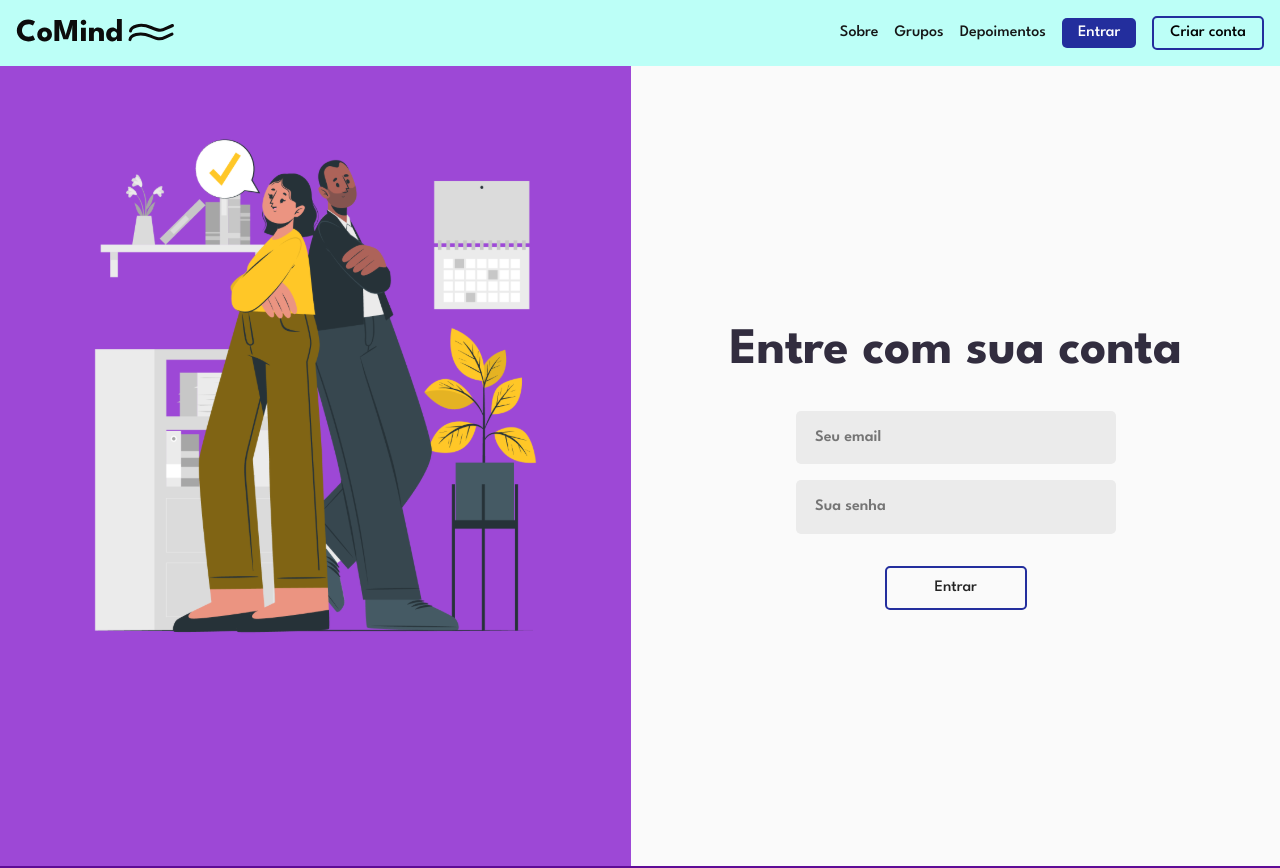
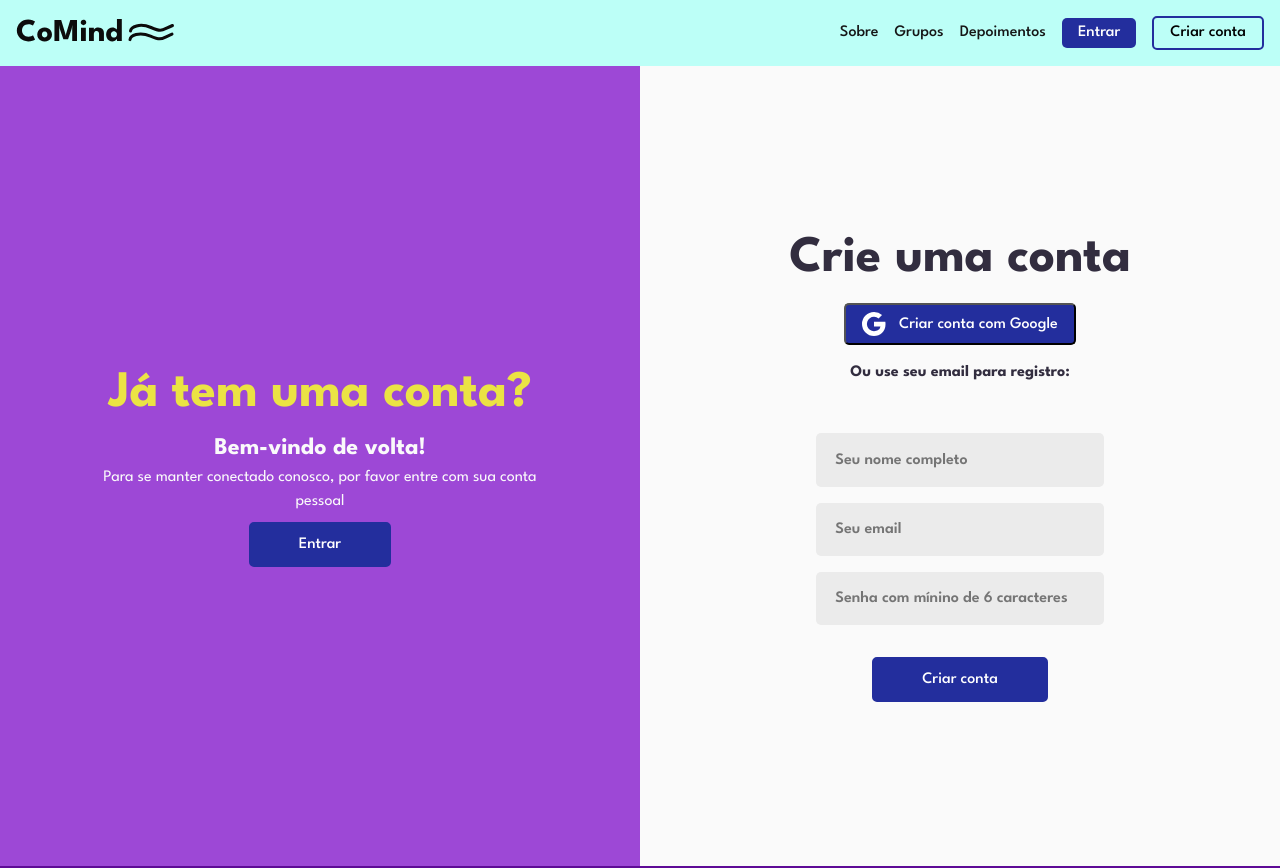
Before and after one commit to ingrydf12/coMind-Front, a React (Vite) app: page /login in a window 1280 px wide. Shown: the top 868 px of the page. Built offline with nearby package versions, Linux system fonts and the light colour scheme.

Commit message:
fix: remove path (não existe mais)

```diff
--- a/src/App.jsx
+++ b/src/App.jsx
@@ -1,7 +1,6 @@
 import './App.css'
 import { createBrowserRouter } from 'react-router-dom'
 import RedirectRoute from './components/RedirectRoute/RedirectRoute'
-import Login from './pages/Login/Login'
 import Register from './pages/Register/Register'
 import Layout from './components/Layout/Layout'
 import Connect from './pages/Connect/Connect'
@@ -26,18 +25,10 @@ export const router = createBrowserRouter([
         )
       },
       {
-        path: "auth",
+        path: "login",
         element: (
           <RedirectRoute>
             <Connect />
-          </RedirectRoute>
-        )
-      },
-      {
-        path: "login",
-        element: (
-          <RedirectRoute>
-            <Login />
           </RedirectRoute>
         )
       },
--- a/src/pages/Login/Login.jsx
+++ /dev/null
@@ -1,60 +0,0 @@
-import Button from "../../components/Button/Button"
-import React from "react"
-import '../../styles/Login.css';
-import { authenticateUser } from '../../utils/validation';
-import { useState } from "react";
-import { useNavigate } from "react-router-dom";
-
-const Login = () => {
-    const [email, setEmail] = useState('');
-    const [password, setPassword] = useState('');
-    const [loading, setLoading] = useState(false);
-    const [error, setError] = useState('');
-    const [successMessage, setSuccessMessage] = useState('');
-    const navigate = useNavigate();
-
-    //Função pra redirecionar pro dahsboard (falta colocar um contexto pra essa página)
-    const handleRedirect = () => {
-        navigate('/dashboard');
-      };
-
-    const handleLogin = async (event) => {
-        event.preventDefault();
-        setLoading(true);
-        setError('');
-        setSuccessMessage('');
-
-        try {
-            const response = await authenticateUser(email, password); // chama a função de autenticação passando o email e senha aqui -> se for true, redireciona pro dashboard
-            setSuccessMessage(response.message);
-
-            handleRedirect();
-        } catch (err) {
-            setError(err.message);
-        } finally {
-            setLoading(false);
-        }
-    };
-
-    return (
-        <main className="log-container">
-            <div className="log-banner">
-                <img src="src/assets/authMedia.svg" alt="logo"></img>
-            </div>
-            <div className="sign-log">
-                <h1>Entre com sua conta</h1>
-                <form className="form-log" onSubmit={handleLogin}>
-                    <div className="form-log-components">
-                        <input type="email" id="email" placeholder="Seu email" onChange={(e) => setEmail(e.target.value)} />
-                        <input type="password" id="password" placeholder="Sua senha" onChange={(e) => setPassword(e.target.value)} />
-                    </div>
-                    <Button className="classBtn-out-prim" buttonText="Entrar" isOutlined={true} type="submit" onClick={handleLogin}/>
-                </form>
-
-                {error && <p style={{ color: 'red' }}>{error}</p>}
-                {successMessage && <p style={{ color: 'green' }}>{successMessage}</p>}
-            </div>
-        </main>
-    )
-}
-export default Login;
--- a/src/styles/Login.css
+++ /dev/null
@@ -1,86 +0,0 @@
-* {
-    margin: 0;
-    padding: 0;
-    box-sizing: border-box;
-    font-family: 'League Spartan';
-}
-
-.log-container {
-    display: flex;
-    flex-direction: row;
-    justify-content: center;
-    height: 100vh;
-}
-
-.log-banner img{
-    width: 100%;
-    height: fit-content;
-}
-
-.log-banner {
-    display: flex;
-    padding: 2rem;
-    height: 100%;
-    background-color: #9D48D6;
-    justify-items: center;
-    justify-content: center;
-}
-
-.sign-log {
-    background-color: #fafafa;
-    color: #322D3F;
-    text-align: center;
-    height: 100%;
-    justify-content: center;
-    align-content: center;
-    align-items: center;
-    padding: 3rem;
-}
-
-.form-log {
-    align-items: center;
-    justify-items: center;
-}
-
-.form-log-components {
-    display: flex;
-    flex-direction: column;
-    gap: 1rem;
-    background-color: #fafafa;
-    color: #322D3F;
-    padding: 2rem 0;
-    align-items: center;
-    width: 100%;
-}
-
-.form-log-components input {
-    padding: 1.2rem;
-    font-size: 1rem;
-    font-weight: 600;
-    border-radius: 5px;
-    background-color: #EBEBEB;
-    border: none;
-    width: 20rem;
-    justify-content: center;
-    color: #322D3F;
-}
-
-.log-banner,
-.sign-log {
-    width: 100%;
-    height: auto;
-}
-
-@media only screen and (max-width: 600px) {
-    .log-container {
-        flex-direction: column;
-        height: 100vh;
-    }
-
-
-    .log-banner,
-    .sign-log {
-        width: 100%;
-        height: 100%;
-    }
-}
```
